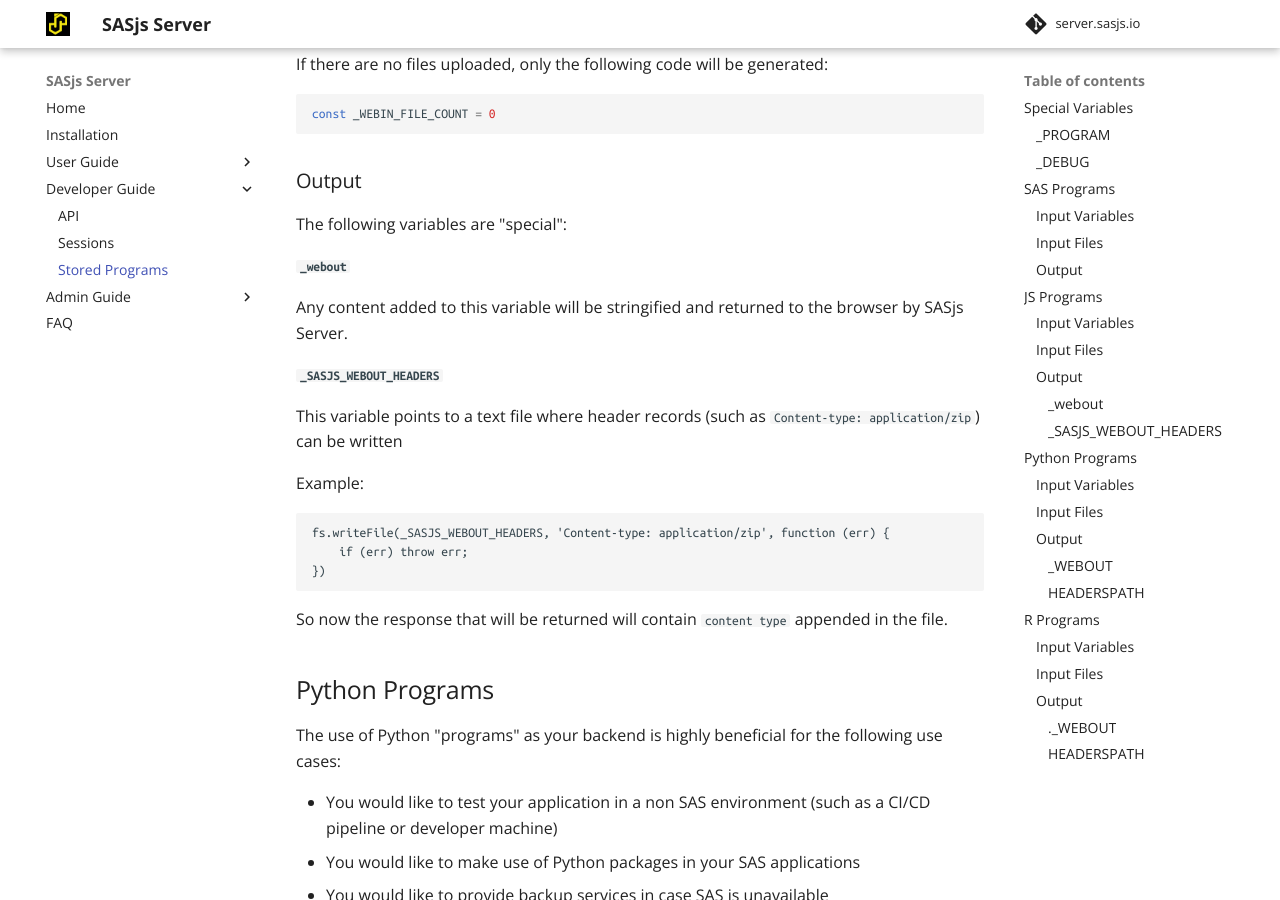
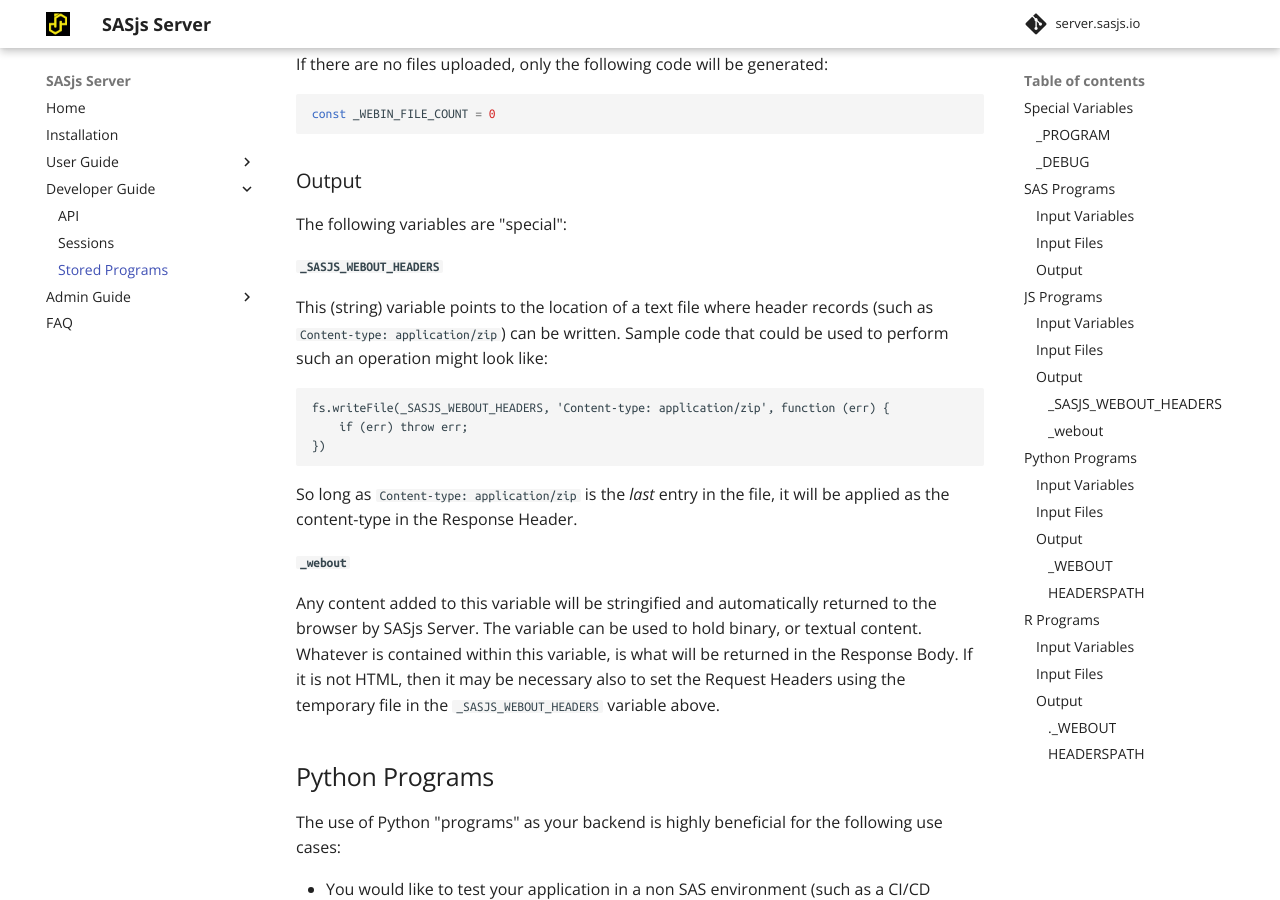
Before and after one commit to sasjs/server.sasjs.io, an MkDocs documentation site: the page built from docs/storedprograms.md, in a window 1280 px wide and 900 px high, scrolled down 4148 px. Built offline with MkDocs 1.6.1 and Material for MkDocs 9.7.7, drawn with Linux system fonts in a browser that asks for light colours; comment, search, counter and statistics services are not loaded.

Commit message:
Update storedprograms.md

````diff
--- a/docs/storedprograms.md
+++ b/docs/storedprograms.md
@@ -166,13 +166,8 @@
 
 The following variables are "special":
 
-#### `_webout`
-Any content added to this variable will be stringified and returned to the browser by SASjs Server.
-
 #### `_SASJS_WEBOUT_HEADERS`
-This variable points to a text file where header records (such as `Content-type: application/zip`) can be written
-
-Example:
+This (string) variable points to the location of a text file where header records (such as `Content-type: application/zip`) can be written.  Sample code that could be used to perform such an operation might look like:
 
 ```
 fs.writeFile(_SASJS_WEBOUT_HEADERS, 'Content-type: application/zip', function (err) {
@@ -180,7 +175,13 @@
 })
 ```
 
-So now the response that will be returned will contain `content type` appended in the file.
+So long as `Content-type: application/zip` is the _last_ entry in the file, it will be applied as the content-type in the Response Header.
+
+
+#### `_webout`
+Any content added to this variable will be stringified and automatically returned to the browser by SASjs Server.  The variable can be used to hold binary, or textual content.  Whatever is contained within this variable, is what will be returned in the Response Body.  If it is not HTML, then it may be necessary also to set the Request Headers using the temporary file in the `_SASJS_WEBOUT_HEADERS` variable above.
+
+
 
 ## Python Programs
 
````
